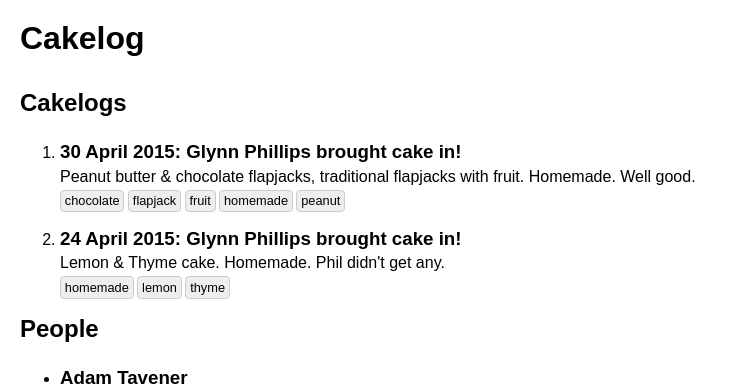
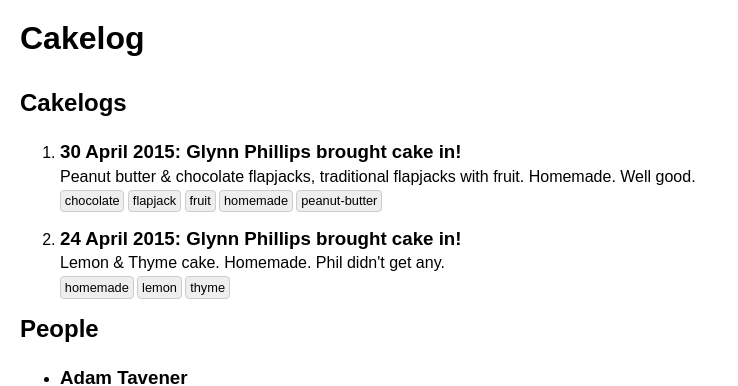
Before and after one commit to fedtoys/cakelog, a Jekyll site: the page built from index.html, in a window 1280 px wide. Shown: the top 386 px of the page, without its empty margins (0-738 px from the left). Built offline with Jekyll 4.4.1, drawn with Linux system fonts in a browser that asks for light colours.

Commit message:
Peanut *butter*

```diff
--- a/_data/cakelogs.yml
+++ b/_data/cakelogs.yml
@@ -26,4 +26,4 @@
     - flapjack
     - fruit
     - chocolate
-    - peanut
+    - peanut-butter
```
